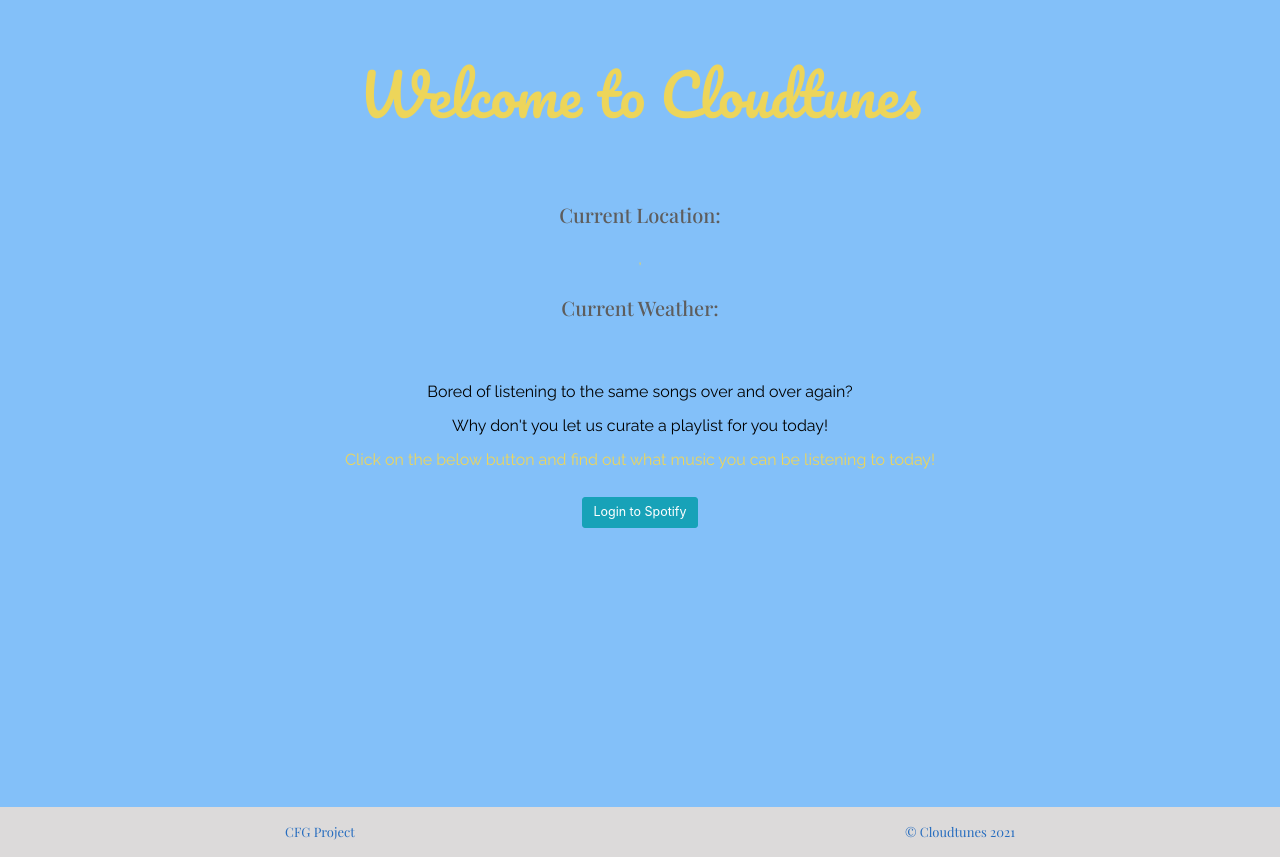
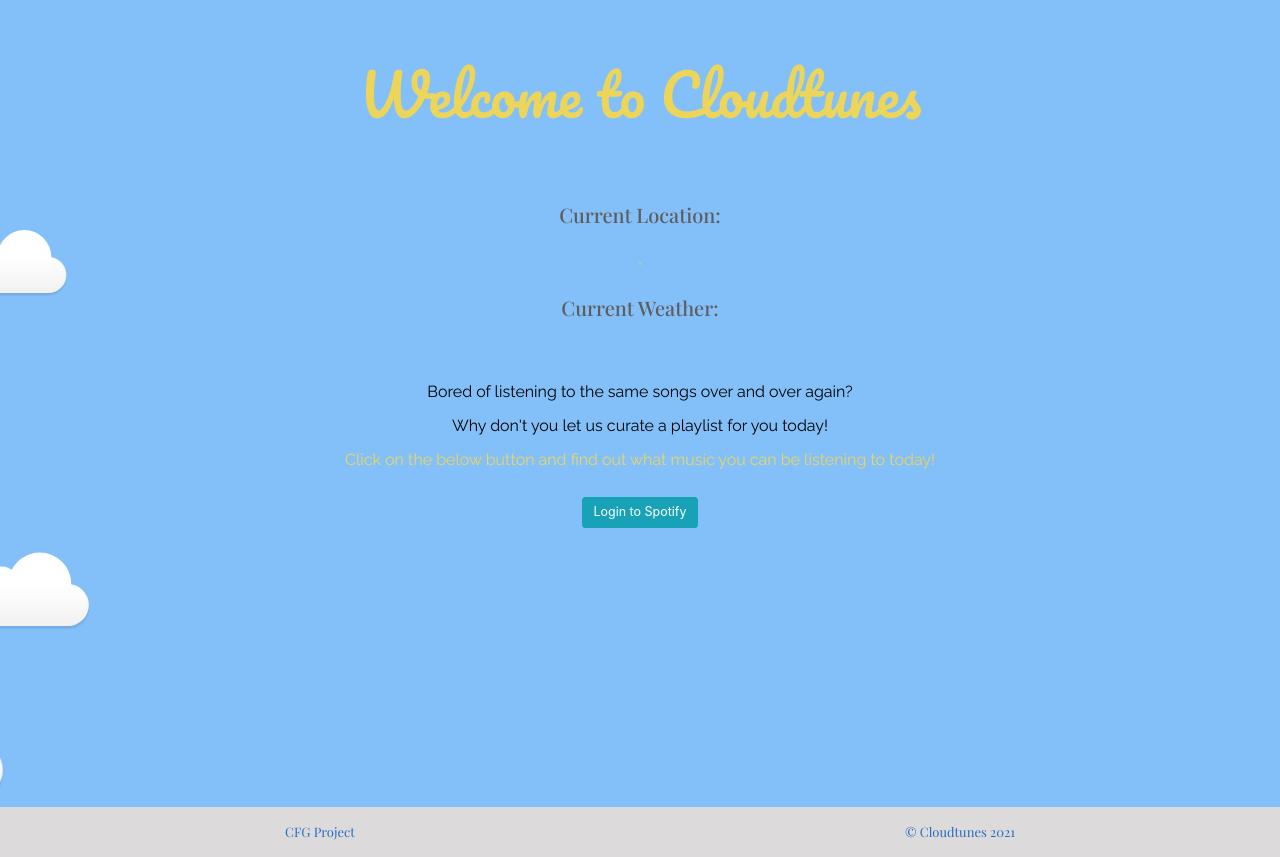
Before and after one commit to Brezita/cfg-final-project, a Flask app: template website/templates/index.html in a window 1280 px wide. Shown: the part 50-907 px from the top of the page. Run offline with Flask 2, Linux system fonts and the light colour scheme; the template is opened without the code that fills it, so the values that code supplies are empty; some libraries are stand-ins or nearby versions.

Commit message:
adding cloud animations

```diff
--- a/website/templates/index.html
+++ b/website/templates/index.html
@@ -8,6 +8,28 @@
 
 <!-- main section for the page -->
 {% block container_box %}
+<!-- cloud animations -->
+<div class="background-wrap">
+  <div class="cloud-1">
+    <div class="cloud"></div>
+  </div>
+  <div class="spacing"></div>
+  <div class="cloud-2">
+    <div class="cloud"></div>
+  </div>
+  <div class="spacing"></div>
+  <div class="cloud-3">
+    <div class="cloud"></div>
+  </div>
+  <div class="spacing"></div>
+  <div class="cloud-4">
+    <div class="cloud"></div>
+  </div>
+  <div class="spacing"></div>
+  <div class="cloud-5">
+    <div class="cloud"></div>
+  </div>
+</div>
 <div class="container-wrapper">
   <div class="row">
     <div class="col">
```
